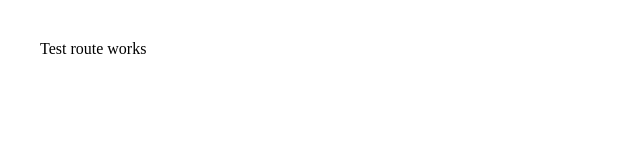
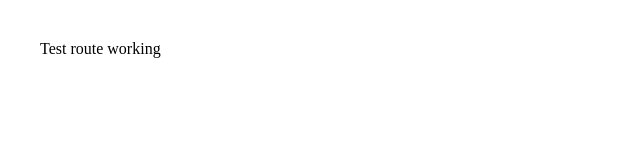
Before and after one commit to bestfindsuk/bestfindsuk-web, a Next.js app: page /test in a window 1280 px wide. Shown: the top 160 px of the page, without its empty margins (0-640 px from the left). Built offline with nearby package versions, Linux system fonts and the light colour scheme.

Commit message:
Update test.js

```diff
--- a/pages/test.js
+++ b/pages/test.js
@@ -1,3 +1,3 @@
 export default function Test() {
-  return <div style={{ padding: "2rem" }}>Test route works</div>;
+  return <div style={{ padding: "2rem" }}>Test route working</div>;
 }
```
